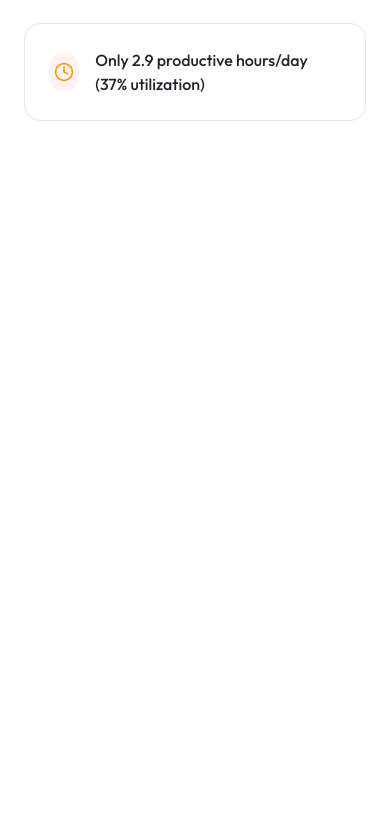
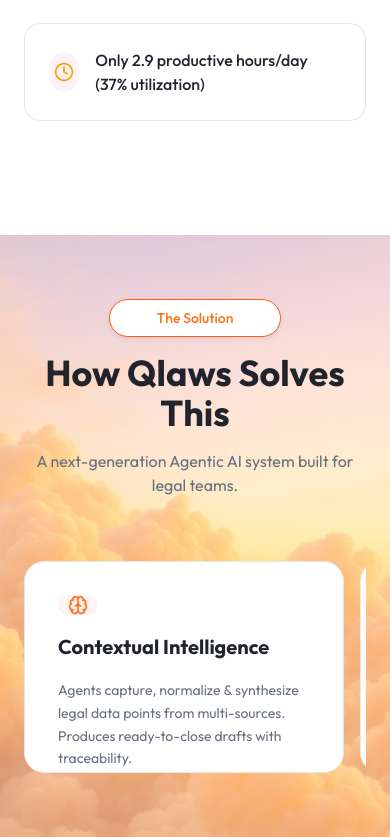
Before and after one commit to himanshudwivediec2014/qlaws-ui, a React (Vite) app: page /home in a window 390 px wide. Shown: the part 2084-2921 px from the top of the page. Before the commit the page ends 2319 px from the top, so only its background shows below. Built offline with nearby package versions, Linux system fonts and the light colour scheme.

Commit message:
solution section responsive

```diff
--- a/src/pages/Home/Home.tsx
+++ b/src/pages/Home/Home.tsx
@@ -22,9 +22,9 @@
 
                 <ChallengesSection />
 
-                {/* <SolutionsSection />
+                <SolutionsSection />
 
-                <div id="about">
+                {/*<div id="about">
                     <TeamsSection />
                 </div>
 
--- a/src/pages/Home/components/ChallengesSection/ChallengesSection.module.css
+++ b/src/pages/Home/components/ChallengesSection/ChallengesSection.module.css
@@ -3,7 +3,6 @@
 }
 
 .challenge-section .challenge-cards {
-    width: 1174px;
     margin-bottom: 90px;
 }
 
--- a/src/pages/Home/components/SolutionsSection/SolutionsSection.module.css
+++ b/src/pages/Home/components/SolutionsSection/SolutionsSection.module.css
@@ -54,4 +54,37 @@
 
 .solution-info-section {
     margin-top: 64px;
+    max-width: 100%;
+    overflow-x: auto;
 }
+
+@media (min-width: 320px) and (max-width: 767px) {
+    .solution-info-section {
+        gap: 16px;
+    }
+}
+
+@media (max-width: 768px) {
+    .solution-section {
+        border-radius: 0;
+    }
+}
+
+@media (max-width: 1080px) {
+    .solution-section {
+        padding-left: 24px;
+        padding-right: 24px;
+    }
+    .solution-section .card-content-wrapper {
+        height: 100%;
+    }
+
+    .solution-title-section .solution-badge {
+        background-color: rgba(255, 255, 255, 1);
+        border: 1px solid rgba(247, 95, 21, 1);
+    }
+
+    .solution-title-section .card-content-wrapper .solution-badge-text {
+        color: rgba(249, 112, 21, 1);
+    }
+}
--- a/src/pages/Home/components/SolutionsSection/SolutionsSection.tsx
+++ b/src/pages/Home/components/SolutionsSection/SolutionsSection.tsx
@@ -8,7 +8,9 @@
     const solCards = React.useMemo(() => [...HOME_CARD_LG], []);
 
     return (
-        <div className={`${styles["solution-section"]} flex flex-col items-center`}>
+        <div
+            className={`${styles["solution-section"]} flex flex-col items-center`}
+        >
             <motion.div
                 className={`${styles["solution-title-section"]} flex flex-col items-center`}
                 initial={{ opacity: 0, y: 30 }}
@@ -23,7 +25,9 @@
                     viewport={{ once: true }}
                     transition={{ duration: 0.5, delay: 0.2 }}
                 >
-                    <h2 className={`${styles["solution-badge-text"]} text-center`}>
+                    <h2
+                        className={`${styles["solution-badge-text"]} text-center`}
+                    >
                         The Solution
                     </h2>
                 </motion.div>
@@ -50,7 +54,7 @@
             </motion.div>
 
             <motion.div
-                className={`${styles["solution-info-section"]} flex justify-start items-center gap-8`}
+                className={`${styles["solution-info-section"]} flex justify-start items-center sm:gap-4 lg:gap-8`}
                 initial="hidden"
                 whileInView="visible"
                 viewport={{ once: true, margin: "-50px" }}
@@ -61,8 +65,8 @@
                         transition: {
                             staggerChildren: 0.15,
                             delayChildren: 0.2,
-                        }
-                    }
+                        },
+                    },
                 }}
             >
                 {solCards.map((solCard, index) => (
--- a/src/shared/components/Card-lg/Card-lg.module.css
+++ b/src/shared/components/Card-lg/Card-lg.module.css
@@ -1,11 +1,17 @@
 .card-content-wrapper {
-  width: 320px;
-  min-width: 320px;
-  max-width: 320px;
+    width: 320px;
+    min-width: 320px;
+    max-width: 320px;
 }
 
 /* Custom styles for icon holder background image */
 .card-icon .icon-holder {
-  width: 20px;
-  height: 20px;
+    width: 20px;
+    height: 20px;
 }
+
+@media (max-width: 768px) {
+    .card-content-wrapper {
+        height: 100%;
+    }
+}
--- a/src/shared/components/Card-sm/Card-sm.tsx
+++ b/src/shared/components/Card-sm/Card-sm.tsx
@@ -18,7 +18,7 @@
 
     return (
         <motion.div
-            className={`${styles["card-content-wrapper"]} p-6 flex justify-start items-center border border-[rgba(235,230,224,1)] rounded-2xl lg:w-[325.33px]`}
+            className="p-6 flex justify-start items-center border border-[rgba(235,230,224,1)] rounded-2xl lg:w-[325.33px]"
             variants={{
                 hidden: { opacity: 0, y: 20 },
                 visible: { opacity: 1, y: 0, transition: { duration: 0.5 } },
```
